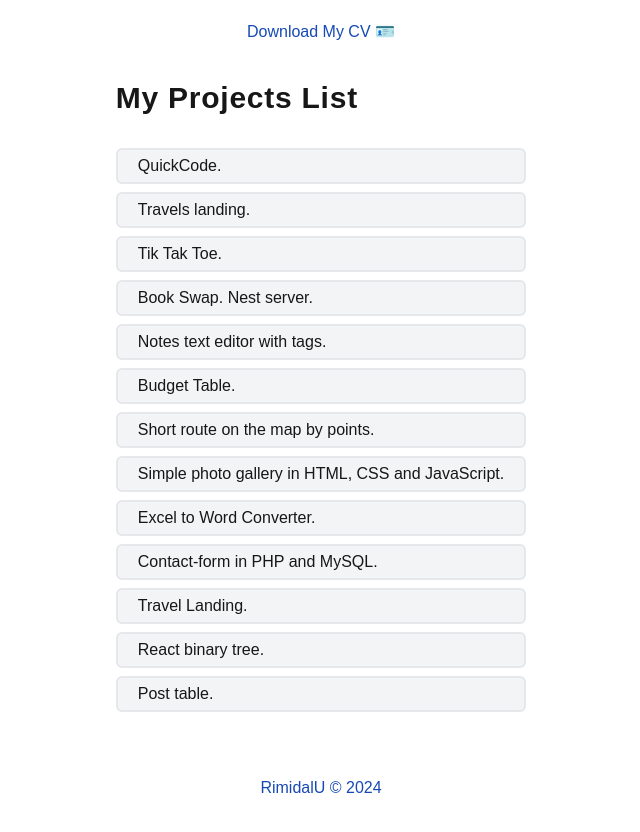
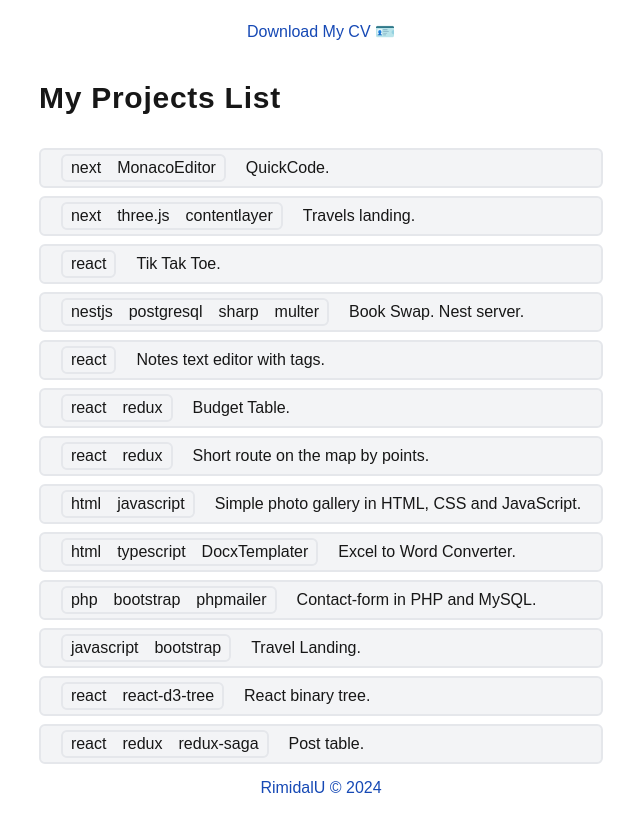
Before and after one commit to RimidalU/my-projects-landing, a Next.js app: page / in a window 1280 px wide. Shown: the top 832 px of the page, without its empty margins (319-959 px from the left). Built offline with nearby package versions, Linux system fonts and the light colour scheme.

Commit message:
feat: add maine-project-tools to app

```diff
--- a/src/components/ProjectCard.tsx
+++ b/src/components/ProjectCard.tsx
@@ -3,6 +3,8 @@ import React from 'react'
 import clsx from 'clsx'
 
 import { IProject } from '@/models/project.model'
+
+import MaineProjectTools from './MaineProjectTools'
 
 interface IProjectCardProps {
     project: IProject
@@ -16,11 +18,12 @@ function ProjectCard({ project, route, className }: IProjectCardProps) {
             <Link
                 href={`/${route}/${project.slug}`}
                 className={clsx(
-                    'block border-2 px-5 py-1 active-item hover:active-hover',
+                    'flex border-2 px-5 py-1 gap-5 items-center active-item hover:active-hover',
                     className
                 )}
                 aria-label={`View details of project: ${project.name}`}
             >
+                <MaineProjectTools maineTools={project.mainTools} />
                 {project.name}
             </Link>
         </li>
```
